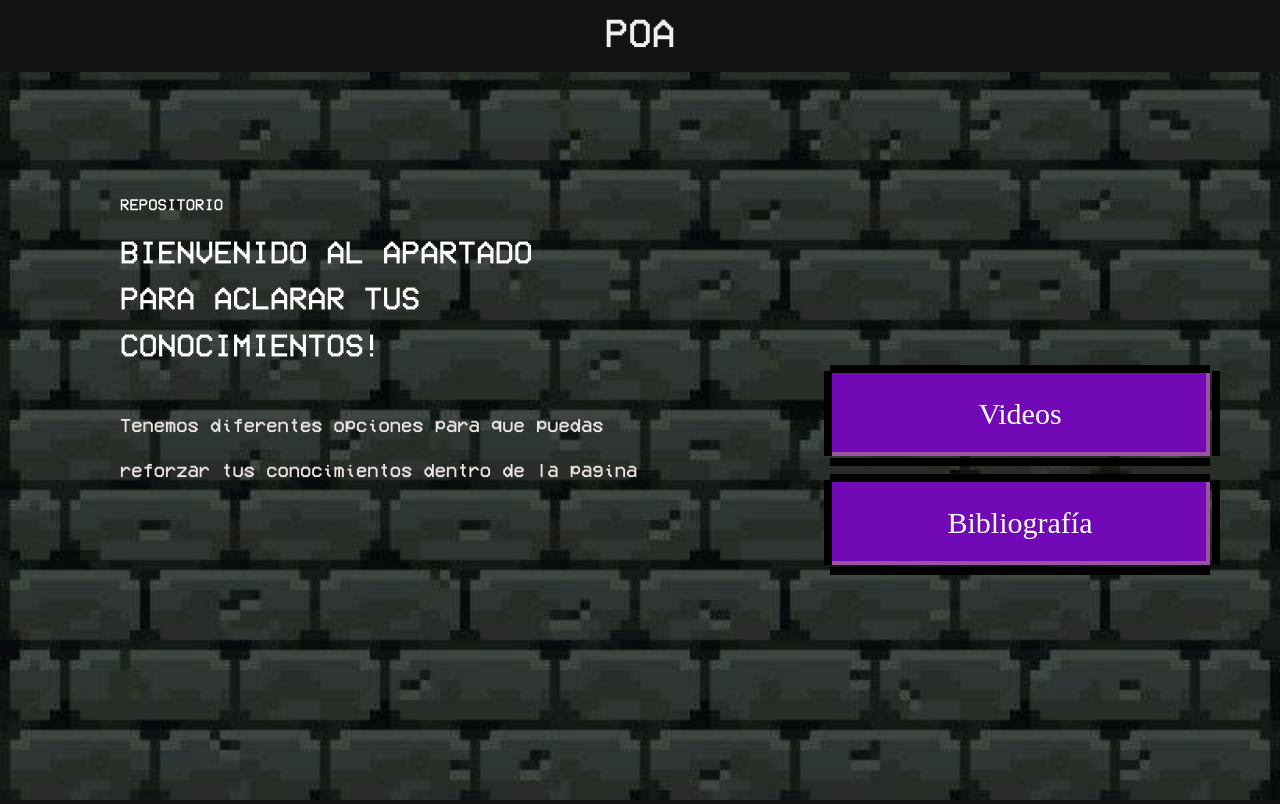
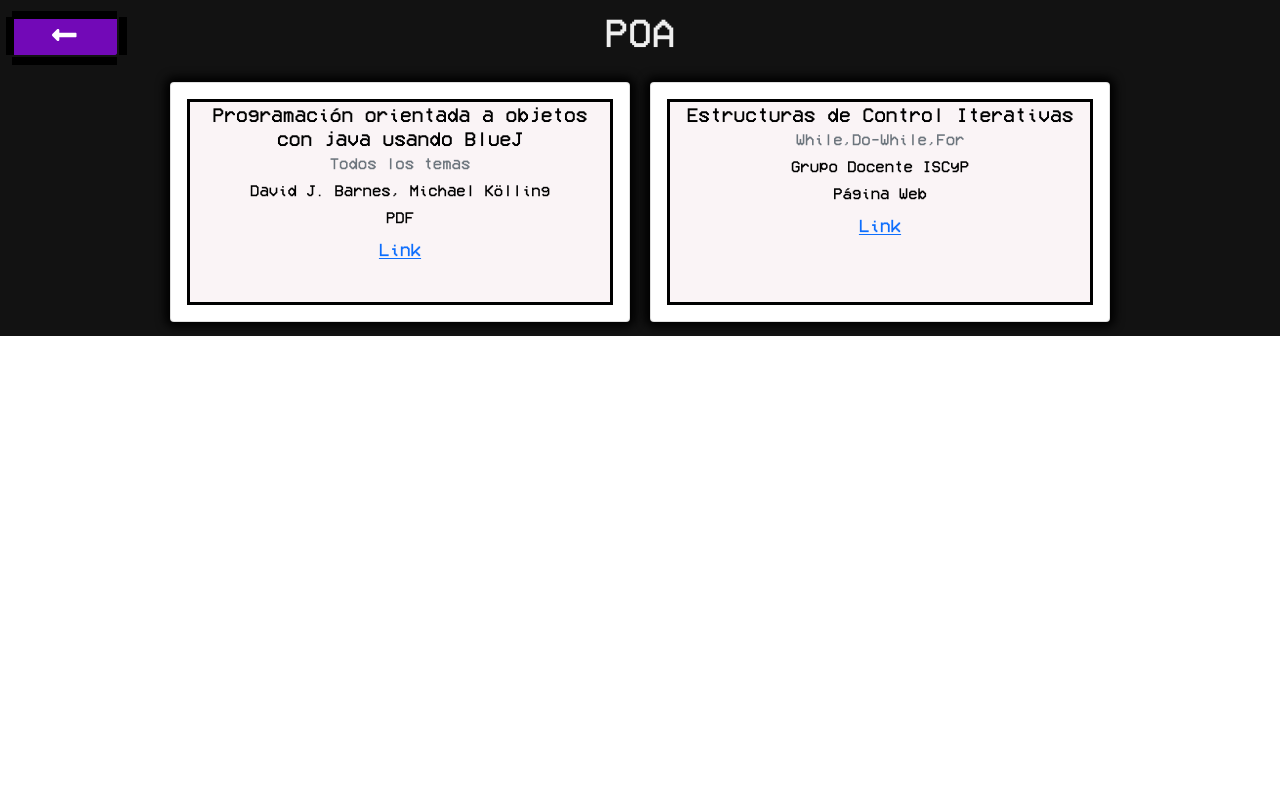
Before and after one commit to ProfessorByte/poa, a React (Create React App) app: page /poa/PaginaPrincipal in a window 1280 px wide. Before the commit this address led to /poa. Built offline with nearby package versions, Linux system fonts and the light colour scheme; a web font is replaced by a local one.

Commit message:
adding mainPage

```diff
--- a/src/App.js
+++ b/src/App.js
@@ -1,3 +1,4 @@
+
 import { BrowserRouter as Router } from "react-router-dom";
 import "./App.css";
 import AppRouter from "./routers/AppRouter";
--- /dev/null
+++ b/src/pages/PaginaPrincipalPage.js
@@ -0,0 +1,44 @@
+import React from "react";
+import Header from "../components/HeaderComponent"
+import Cards from "../components/Cards";
+
+export default function PaginaPrincipalPage() {
+    return (
+       <div>
+    <div>
+        <Header/>
+    </div>
+
+           <div className="wrapper-grid">
+     <div className="container_cards">
+        <Cards
+            tituloReferncia="Programación orientada a objetos con java usando BlueJ"
+            autor_NombrePagina= "David J. Barnes, Michael Kölling"
+            temas ="Todos los temas"
+            tipo ="PDF"
+
+            link ="https://drive.google.com/file/d/1XScVL00fLkHn7mgmLxiU3-UP8NQvNhGc/view?usp=sharing"
+
+        />
+    </div>
+
+
+    <div className="container_cards">
+        <Cards
+            tituloReferncia="Estructuras de Control Iterativas"
+            autor_NombrePagina= "Grupo Docente ISCyP"
+            temas ="While,Do-While,For"
+            tipo ="Página Web"
+            link ="https://webs.um.es/ldaniel/iscyp17-18/13-estructuraRepetitiva.html"
+
+        />
+    </div>
+</div>
+
+       </div>
+
+
+
+    );
+
+}
--- a/src/routers/AppRouter.js
+++ b/src/routers/AppRouter.js
@@ -3,7 +3,7 @@ import { Redirect, Route, Switch } from "react-router";
 import BibliografiaPage from "../pages/BibliografiaPage";
 import Repositorio from "../pages/Repositorio";
 import VideosPage from "../pages/VideosPage";
-
+import PaginaPrincipalPage from "../pages/PaginaPrincipalPage";
 
 export default function AppRouter() {
   return (
@@ -12,6 +12,7 @@ export default function AppRouter() {
         <Route exact path="/poa" component={Repositorio} />
         <Route exact path="/poa/videos" component={VideosPage} />
         <Route exact path="/poa/bibliografia" component={BibliografiaPage} />
+          <Route exact path="/poa/PaginaPrincipal" component={PaginaPrincipalPage} />
         <Redirect to="/poa" />
       </Switch>
     </>
```
